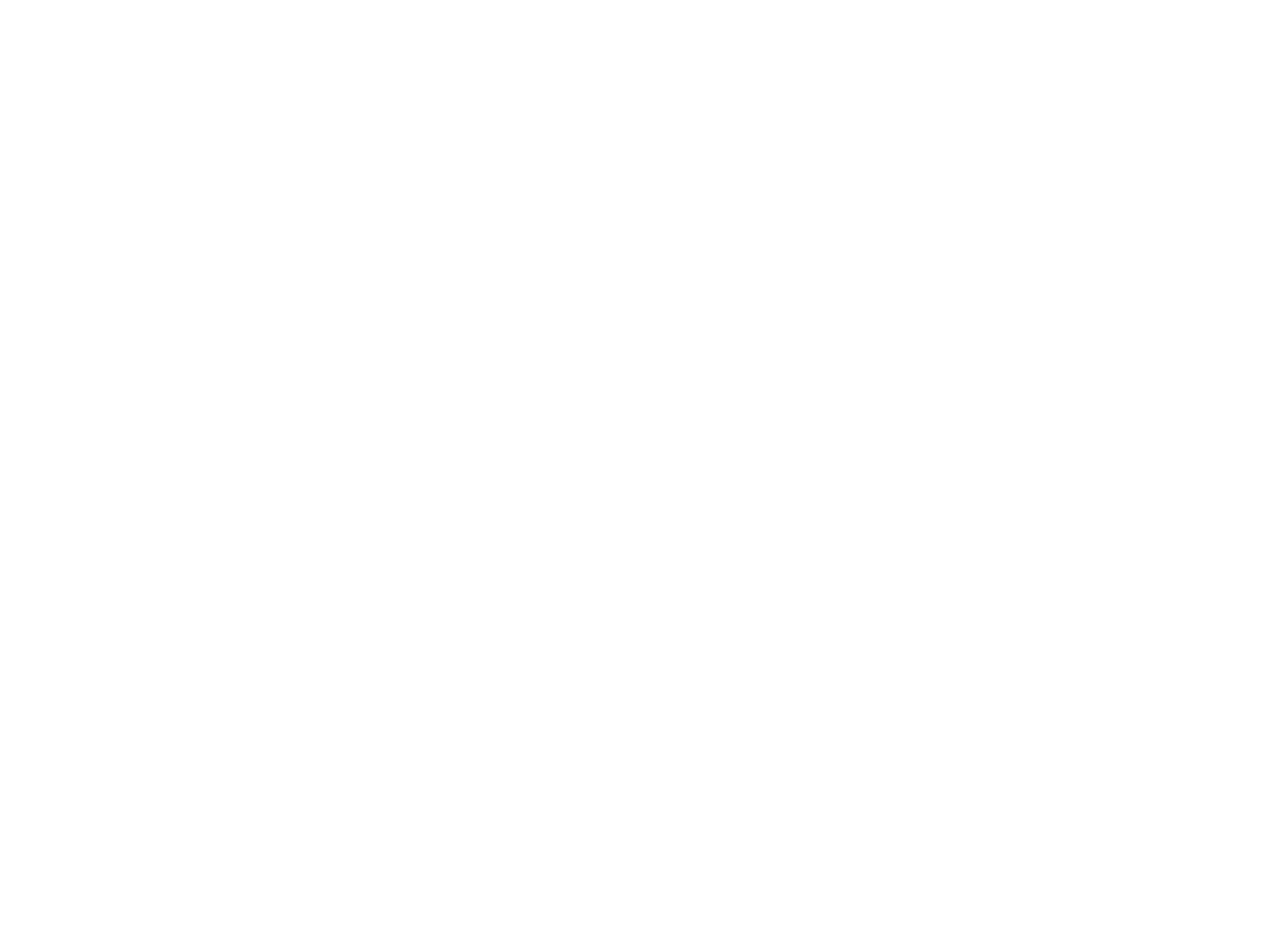
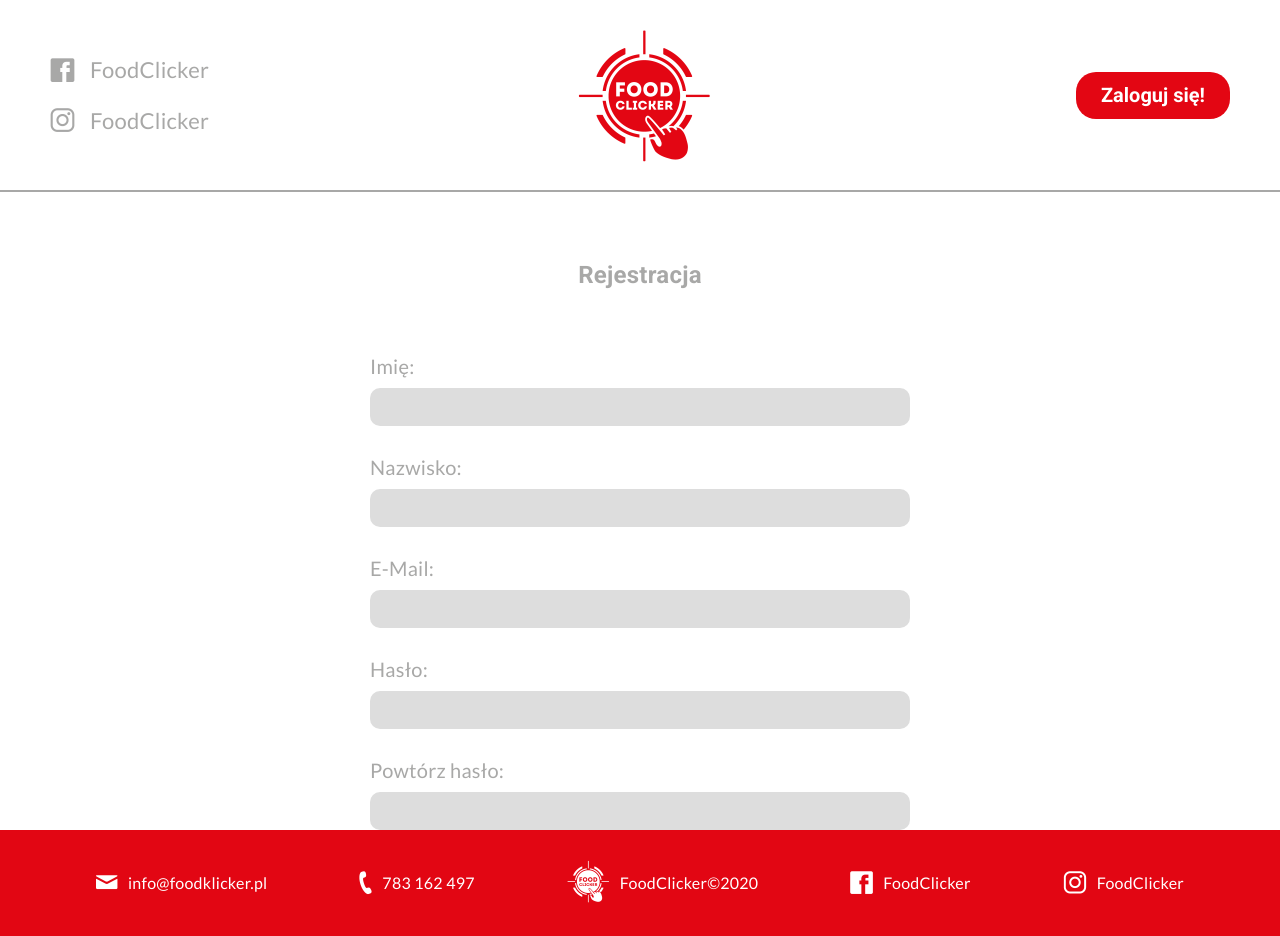
Before and after one commit to Mazurkevichvs/FoodClickerReact, a React (Create React App) app: page /registration in a window 1280 px wide. Before the commit this address had no page. Before the commit the page ends 800 px from the top, so only its background shows below. Built offline with nearby package versions, Linux system fonts and the light colour scheme.

Commit message:
Add registration component, Input component

```diff
--- a/src/App.css
+++ b/src/App.css
@@ -2,7 +2,7 @@
     text-align: center;
 }
 
-.about__title {
+.title {
     margin-top: 70px;
     margin-bottom: 35px
 }
@@ -14,6 +14,7 @@
 
 }
 
+
 /* Container
 =====================*/
 .container {
--- a/src/App.jsx
+++ b/src/App.jsx
@@ -1,7 +1,7 @@
 import React from 'react';
 import { Routes, Route } from 'react-router-dom';
 import './App.css';
-import {Home, Basket, Cafe} from './pages';
+import {Home, Basket, Cafe, Registration} from './pages';
 
 //make Registration component
 //Basket with components
@@ -43,6 +43,7 @@ const App = () => {
         />
         <Route path="/cafe/:id" element={<Cafe />} />
         <Route path="/basket" element={<Basket />} />
+        <Route path="/registration" element={<Registration />} />
       </Routes>
     </>
   );
--- /dev/null
+++ b/src/components/Input/Input.css
@@ -0,0 +1,15 @@
+.form__label {
+    margin-top: 30px;
+    font-size: 20px;
+}
+
+.form__name {
+    padding: 0 10px;
+    margin-top: 10px;
+    height: 38px;
+    background-color: #dddddd;
+    border: none;
+    border-radius: 10px;
+
+
+}
--- /dev/null
+++ b/src/components/Input/Input.jsx
@@ -0,0 +1,21 @@
+import React from 'react';
+import './Input.css'
+
+const Input = ({ type, name, id, label}) => {
+  return (
+    <>
+      <label className="form__label" htmlFor={id}>
+        {label}
+      </label>
+      <input
+        type={type ? type : 'text'}
+        name={name ? name : ''}
+        className="form__name"
+        id={id}
+        required
+      />
+    </>
+  );
+};
+
+export default Input;
--- a/src/components/PopupForm/PopupForm.jsx
+++ b/src/components/PopupForm/PopupForm.jsx
@@ -1,5 +1,6 @@
 import React, { useRef, useEffect } from 'react';
 import Button from '../Button/Button';
+import Input from '../Input/Input';
 import './PopupForm.css';
 
 const PopupForm = ({ closePopup }) => {
@@ -28,10 +29,8 @@ const PopupForm = ({ closePopup }) => {
           </div>
           <div className="modal__body">
             <form className="modal__form">
-              <label className="form__label">Login lub E-Mail:</label>
-              <input type="text" className="form__name" />
-              <label className="form__label">Hasło:</label>
-              <input type="text" className="form__name" />
+              <Input label={'Login lub E-Mail:'} id={'login'} name={"login"}/>
+              <Input label={'Hasło:'} id={'password'} name={"password"}/>
               <a className="modal__link" href="#">
                 Nie pamiętasz hasła?
               </a>
--- a/src/components/form/Form.jsx
+++ b/src/components/form/Form.jsx
@@ -1,5 +1,5 @@
 import React from 'react';
-import {Button} from '../';
+import { Button, Input } from '../';
 import './Form.css';
 
 const Form = () => {
@@ -15,23 +15,17 @@ const Form = () => {
           <input type="hidden" name="form_subject" value="Oferta" />
           {/* <!-- END Hidden Required Fields --> */}
 
-          <label className="form__label" htmlFor="username">
-            Imię i Nazwisko
-          </label>
-          <input type="text" name="Name" className="form__name" id="username" required />
-          <label className="form__label" htmlFor="email">
-            Adres E-mail
-          </label>
-          <input type="text" name="e-mail" className="form__name" id="email" required />
+          <Input label={'Imię i Nazwisko'} id={'username'} name={'Name'} />
+          <Input label={'Adres E-mail'} id={'email'} name={'e-mail'} />
           <label htmlFor="comment" className="form__label">
             Wiadomość
           </label>
           <textarea className="form__comment" name="message" id="comment" required></textarea>
-          <Button className={"btn__send"} name={'WYŚLIJ'} />
+          <Button className={'btn__send'} name={'WYŚLIJ'} />
         </form>
       </section>
     </div>
   );
-}
+};
 
 export default Form;
--- a/src/components/form/form.css
+++ b/src/components/form/form.css
@@ -4,13 +4,11 @@
 .form {
     display: flex;
     flex-direction: column;
-
 }
 
 .form__title {
     margin-top: 50px;
     line-height: 33px;
-
 }
 
 .form__subtitle {
@@ -30,26 +28,7 @@
     max-width: 540px;
     width: 100%;
     margin: 0 auto;
-
-
 }
-
-.form__label {
-    margin-top: 30px;
-    font-size: 20px;
-}
-
-.form__name {
-    padding: 0 10px;
-    margin-top: 10px;
-    height: 38px;
-    background-color: #dddddd;
-    border: none;
-    border-radius: 10px;
-
-
-}
-
 
 .form__comment {
     height: 134px;
--- a/src/components/index.js
+++ b/src/components/index.js
@@ -6,3 +6,4 @@ export {default as Form} from './Form/Form';
 export {default as Header} from './Header/Header';
 export {default as PopupForm} from './PopupForm/PopupForm';
 export {default as Slider} from './Slider/Slider';
+export {default as Input} from './Input/Input';
--- a/src/pages/Home.jsx
+++ b/src/pages/Home.jsx
@@ -9,7 +9,7 @@ function Home({ data }) {
       <main className="main">
         <div className="container">
           <section className="about">
-            <h1 className="about__title">O NAS</h1>
+            <h1 className="title">O NAS</h1>
             <p className="about__subtitle">
               Chcesz zaoszczędzić i smacznie zjeść?
               <br />
--- /dev/null
+++ b/src/pages/Registration.jsx
@@ -0,0 +1,27 @@
+import React from 'react'
+import { Footer, Header, Input } from '../components'
+
+const Registration = () => {
+  return (
+    <>
+    <Header/>
+    <main className='main'>
+        <div className="container">
+            <section className='registration'>
+                <h1 className='title'>Rejestracja</h1>
+                <form className="form__inner">
+                    <Input label={'Imię:'} id={'name'} name={'name'}/>
+                    <Input label={'Nazwisko:'} id={'surname'} name={'surname'}/>
+                    <Input label={'E-Mail:'} id={'email'} name={'email'}/>
+                    <Input label={'Hasło:'} id={'password'} name={'password'}/>
+                    <Input label={'Powtórz hasło:'} id={'password2'} name={'password2'}/>
+                </form>
+            </section>
+        </div>
+    </main>
+    <Footer/>
+    </>
+  )
+}
+
+export default Registration
--- a/src/pages/index.js
+++ b/src/pages/index.js
@@ -1,3 +1,4 @@
 export {default as Basket} from './Basket';
 export {default as Cafe} from './Cafe';
 export {default as Home} from './Home';
+export {default as Registration} from './Registration';
```
Also changed, not shown: src/pages/Registration.css (added).
